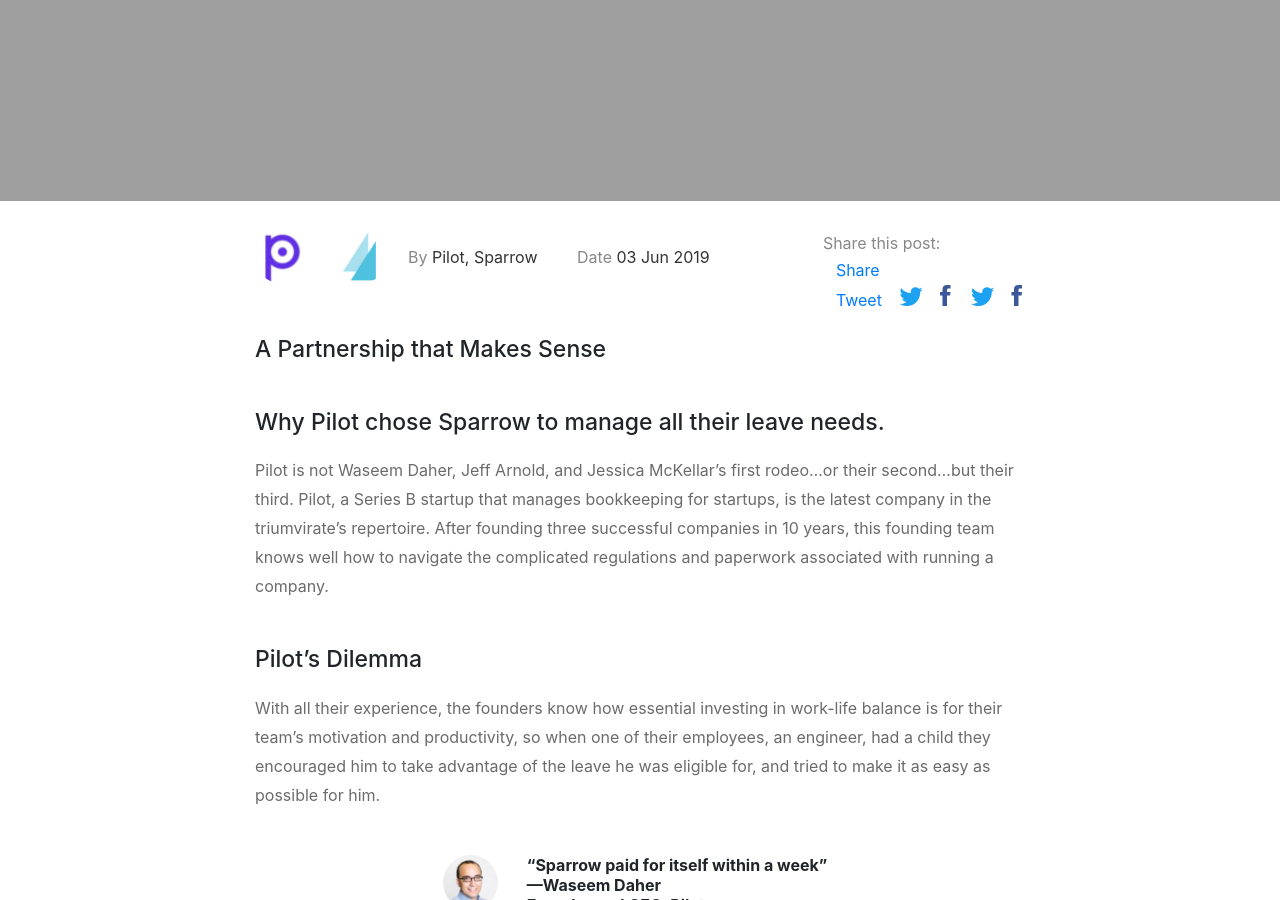
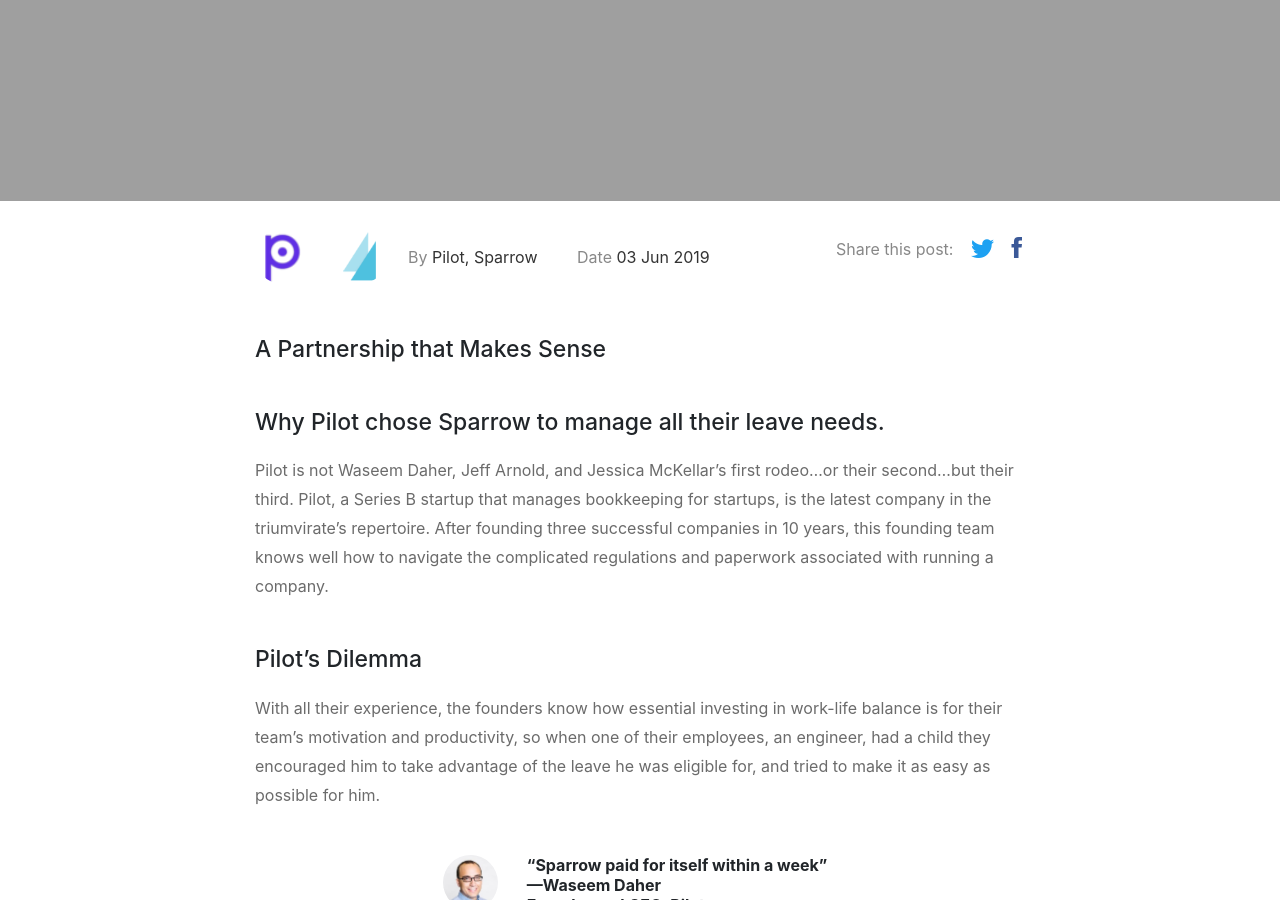
Before and after one commit to trysparrow/sparrow-landing, a Jekyll site: the page built from _posts/2019-06-03-pilot-case-study.md, in a window 1280 px wide and 900 px high, scrolled down 359 px. Built offline with Jekyll 4.4.1, drawn with Linux system fonts in a browser that asks for light colours; nearby versions of some CDN libraries; some web fonts are replaced; comment, search, counter and statistics services are not loaded.

Commit message:
Put in working acceptable state
use old round buttons. they only lead to twitter/fb page to post with
link, no prewritten message and no popup

```diff
--- a/_layouts/post.html
+++ b/_layouts/post.html
@@ -39,23 +39,11 @@
       <div class="blog-post-share">
         Share this post:
 
-        <div id="fb-root"></div>
-        <script async defer crossorigin="anonymous" src="https://connect.facebook.net/en_US/sdk.js#xfbml=1&version=v3.3"></script>
-        <div class="fb-share-button" data-href="https://trysparrow.com/blog/introducing-sparrow" data-layout="button" data-size="large"><a target="_blank" href="https://www.facebook.com/sharer/sharer.php?u=https%3A%2F%2Ftrysparrow.com%2Fblog%2Fintroducing-sparrow&amp;src=sdkpreparse" class="fb-xfbml-parse-ignore">Share</a></div>
-        <a href="https://twitter.com/share?ref_src=twsrc%5Etfw" class="twitter-share-button" data-size="large" data-text="No one should need to choose between a job they love and the people they love.&quot; Check out Sparrow&#39;s first blog post! " data-url="https://bit.ly/2taWtnu" data-via="trySparrowHQ" data-related="trySparrowHQ" data-dnt="true" data-show-count="false">Tweet</a><script async src="https://platform.twitter.com/widgets.js" charset="utf-8"></script>
-
-        <a href="{{ page.facebook_share | default: 'http://www.facebook.com/sharer.php?u=https://trysparrow.com/' }}">
+        <a href="http://twitter.com/share?url={{ site.url | append: page.url }}">
           <i class="ion-social-twitter"></i>
         </a>
 
-        <a href="{{ page.twitter_share | default: 'http://twitter.com/share?text=Simple%20Seamless%20Leave&url=https://trysparrow.com/' }}">
-          <i class="ion-social-facebook"></i>
-        </a>
         <a href="http://www.facebook.com/sharer.php?u={{ site.url | append: page.url }}">
-          <i class="ion-social-twitter"></i>
-        </a>
-
-        <a href="http://twitter.com/share?url={{ site.url | append: page.url }}">
           <i class="ion-social-facebook"></i>
         </a>
       </div>
```
Also changed, not shown: _posts/2019-02-01-introducing-sparrow.md (+0 -2 lines).
